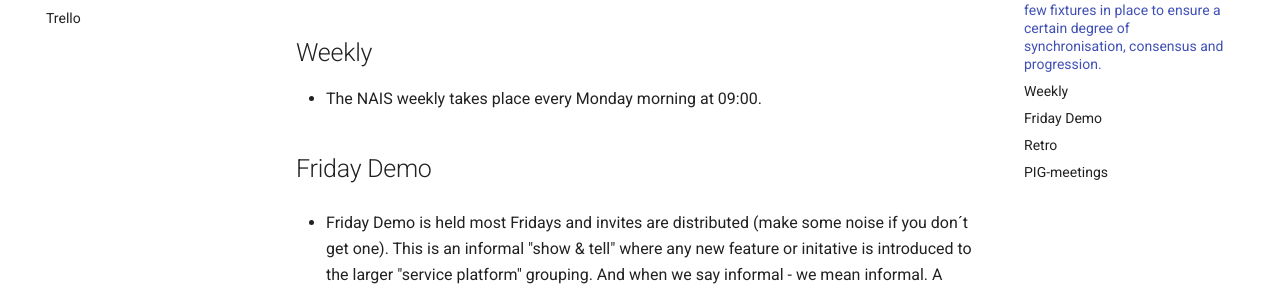
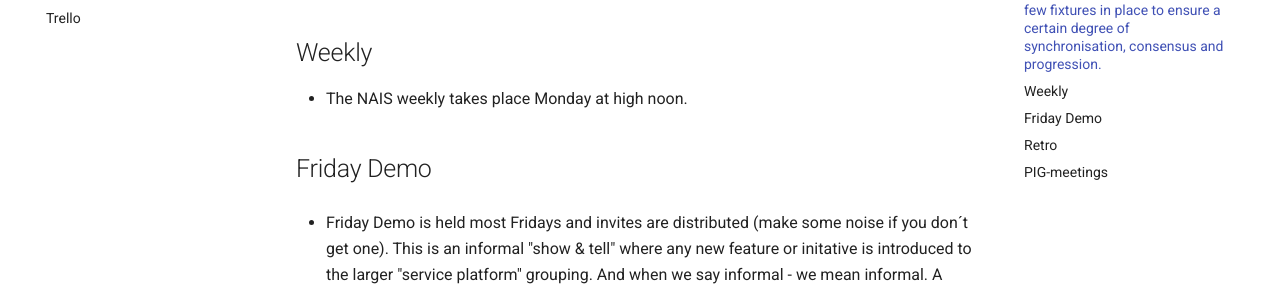
Before and after one commit to nais/handbook, an MkDocs documentation site: the page built from docs/administrative/fixtures.md, in a window 1280 px wide and 900 px high, scrolled down 645 px. Shown: the part 171-457 px from the top of the window. Built offline with MkDocs 1.6.1 and Material for MkDocs 9.7.7, drawn with Linux system fonts in a browser that asks for light colours; comment, search, counter and statistics services are not loaded.

Commit message:
Changed weekly time

```diff
--- a/docs/administrative/fixtures.md
+++ b/docs/administrative/fixtures.md
@@ -17,7 +17,8 @@ Any and all meetings that are deemed unnecessary due to priority or lack of subs
 
 ## Weekly
 
-- The NAIS weekly takes place every Monday morning at 09:00.
+- The NAIS weekly takes place Monday at high noon.
+
 
 ## Friday Demo
 
```
